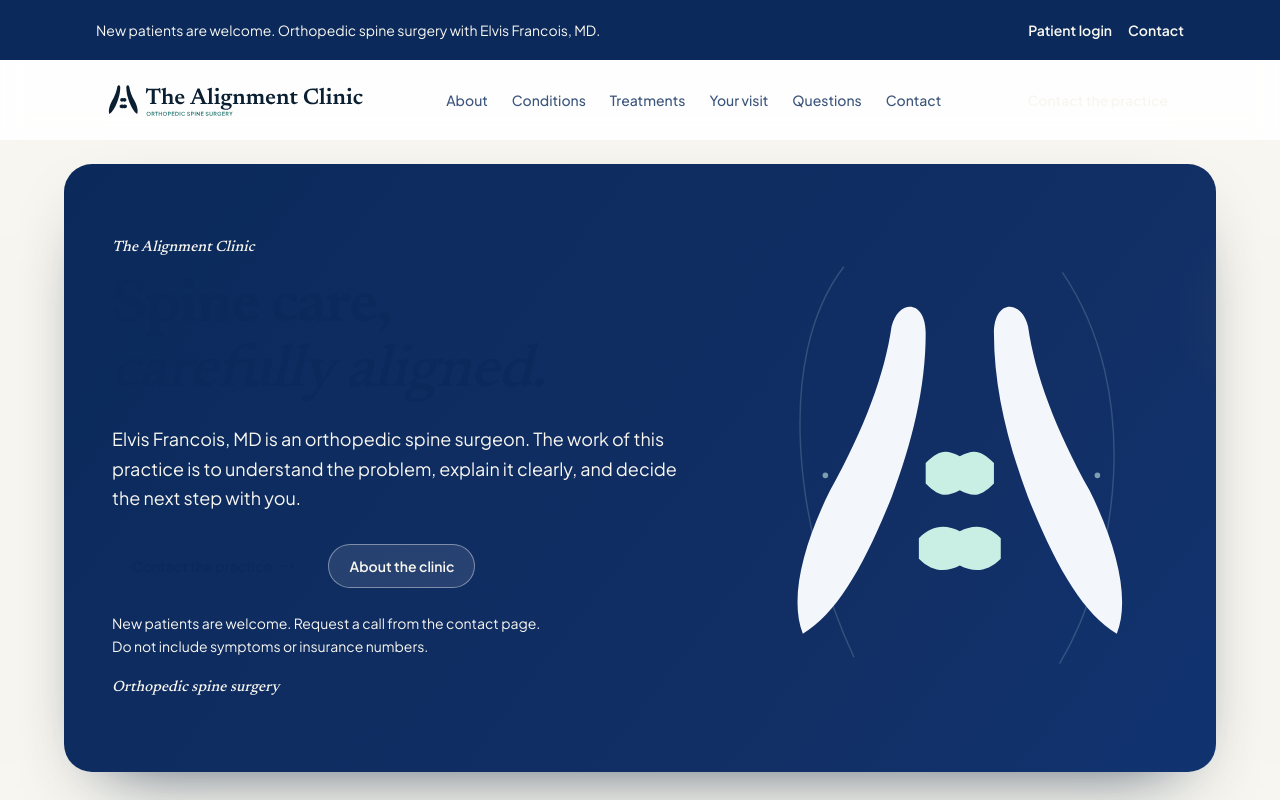
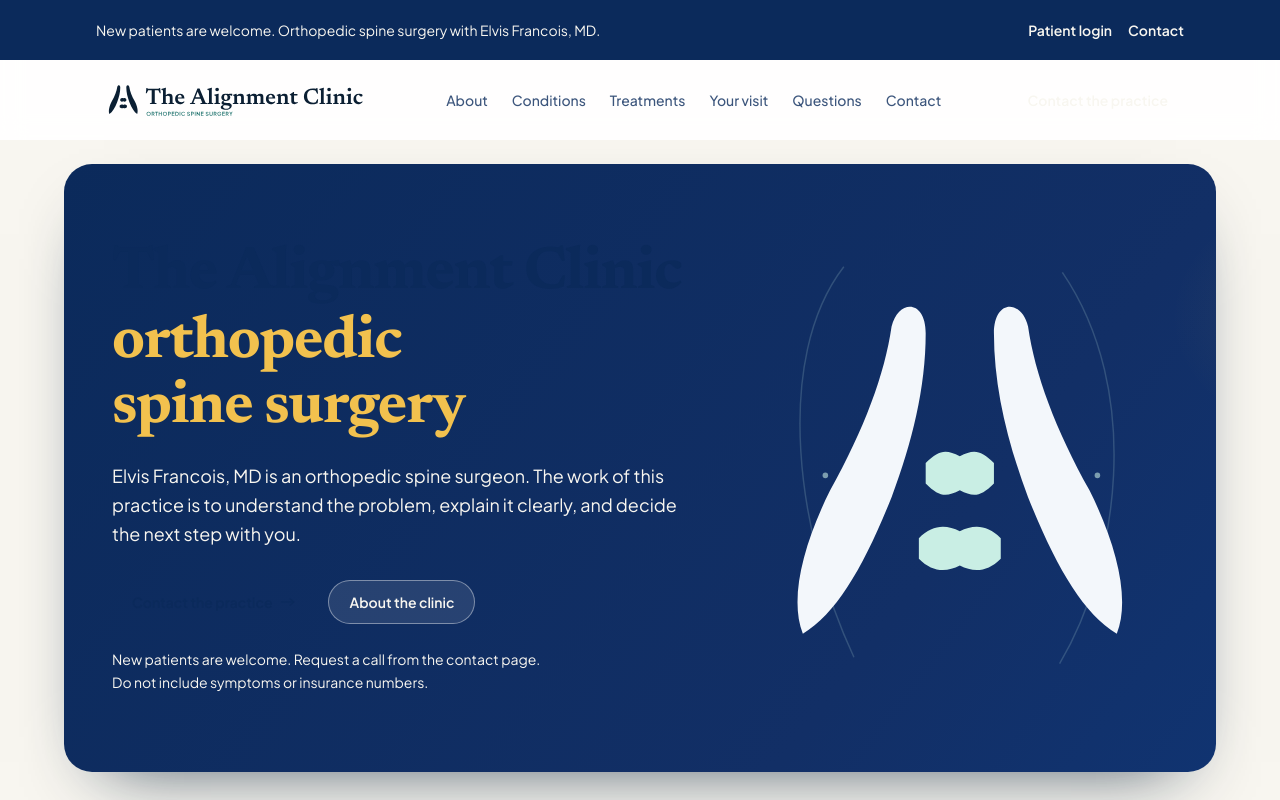
Before and after one commit to AntimatterIDE/elvis-practice, a Next.js app: page / in a window 1280 px wide. Shown: the top 800 px of the page. Built offline with nearby package versions, Linux system fonts and the light colour scheme.

Commit message:
antimatter: checkpoint ch_muyabpr2_1

```diff
--- a/app/(site)/page.tsx
+++ b/app/(site)/page.tsx
@@ -48,10 +48,12 @@ export default function HomePage() {
         <div className="hero-panel relative mx-auto max-w-6xl overflow-hidden rounded-[1.75rem] text-paper shadow-[0_30px_70px_-40px_rgb(7_30_54_/_0.85)]">
           <div className="relative grid gap-2 px-6 py-12 md:px-12 md:py-16 lg:grid-cols-[minmax(0,36rem)_minmax(16rem,1fr)] lg:items-center lg:gap-16">
             <div>
-              <p className="kicker text-foam">{practice.name}</p>
-              <h1 className="mt-4 max-w-xl font-display text-4xl font-semibold leading-[1.08] md:text-6xl">
-                Spine care, <em>carefully aligned.</em>
+              <h1 className="font-display text-4xl font-bold leading-[1.08] tracking-tight md:text-6xl text-paper">
+                The Alignment Clinic
               </h1>
+              <p className="mt-1 font-display text-4xl font-bold leading-[1.08] tracking-tight md:text-6xl text-gold-bright">
+                orthopedic spine surgery
+              </p>
               <p className="mt-5 max-w-xl text-lg leading-relaxed text-paper">
                 {practice.physicianName} is an orthopedic spine surgeon. The work of this practice is
                 to understand the problem, explain it clearly, and decide the next step with you.
@@ -75,7 +77,6 @@ export default function HomePage() {
                 New patients are welcome. Request a call from the contact page. Do not include
                 symptoms or insurance numbers.
               </p>
-              <p className="kicker mt-5 text-foam">{practice.specialty}</p>
             </div>
             <HeroArtwork />
           </div>
--- a/components/site/alignment-rule.tsx
+++ b/components/site/alignment-rule.tsx
@@ -7,13 +7,13 @@ export function AlignmentRule({ className }: { className?: string }) {
   const reduce = useReducedMotion();
 
   if (reduce) {
-    return <div aria-hidden className={cn("w-px bg-oxide", className)} />;
+    return <div aria-hidden className={cn("w-px bg-gold", className)} />;
   }
 
   return (
     <motion.div
       aria-hidden
-      className={cn("w-px origin-top bg-oxide", className)}
+      className={cn("w-px origin-top bg-gold", className)}
       initial={{ scaleY: 0 }}
       animate={{ scaleY: 1 }}
       transition={{ duration: 0.7, ease: [0.22, 1, 0.36, 1] }}
```
